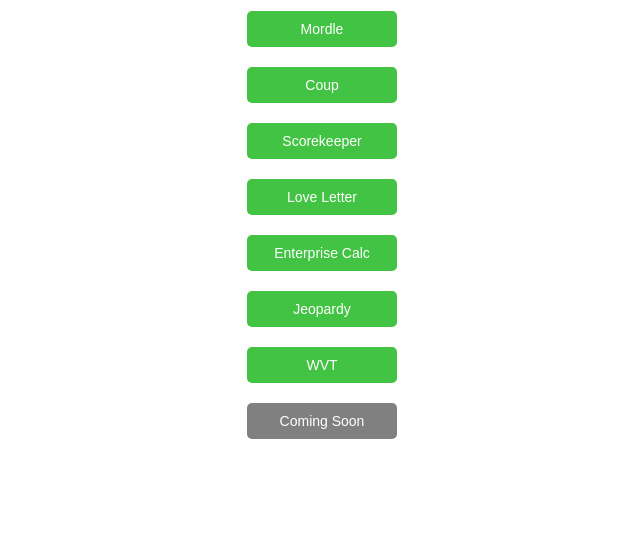
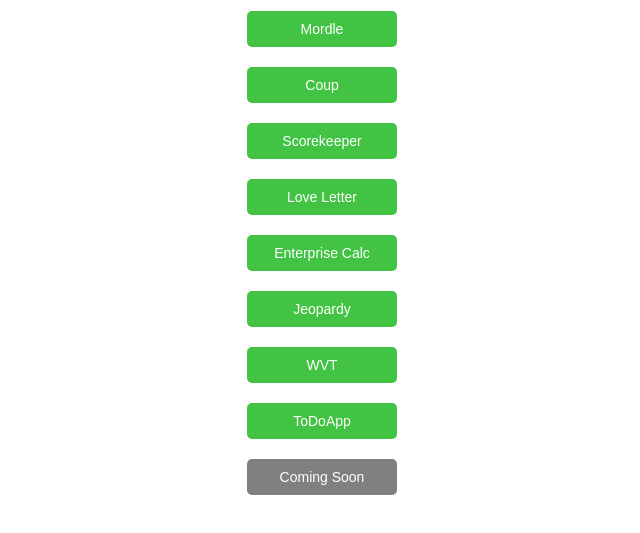
Before and after one commit to Kargone/karson123, a plain HTML site: page index.html in a window 1280 px wide. Shown: the part 79-612 px from the top of the page, without its empty margins (318-958 px from the left). Drawn offline with Linux system fonts and the light colour scheme.

Commit message:
Added the ToDoApp button

```diff
--- a/index.html
+++ b/index.html
@@ -38,6 +38,8 @@
         <br>
         <button id="wvt" class="availableButton">WVT</button>
         <br>
+        <button id="todo" class="availableButton">ToDoApp</button>
+        <br>
         <button class="lockedButton">Coming Soon</button>
         <script src="script.js"></script>
     </body>
--- a/script.js
+++ b/script.js
@@ -25,3 +25,7 @@ document.getElementById('jeopardy').addEventListener('click', function() {
 document.getElementById('wvt').addEventListener('click', function() {
     window.location.href = "https://wvtweb.netlify.app/";
 });
+
+document.getElementById('todo').addEventListener('click', function() {
+    window.location.href = "https://todoapp-js-1.netlify.app/";
+});
```
